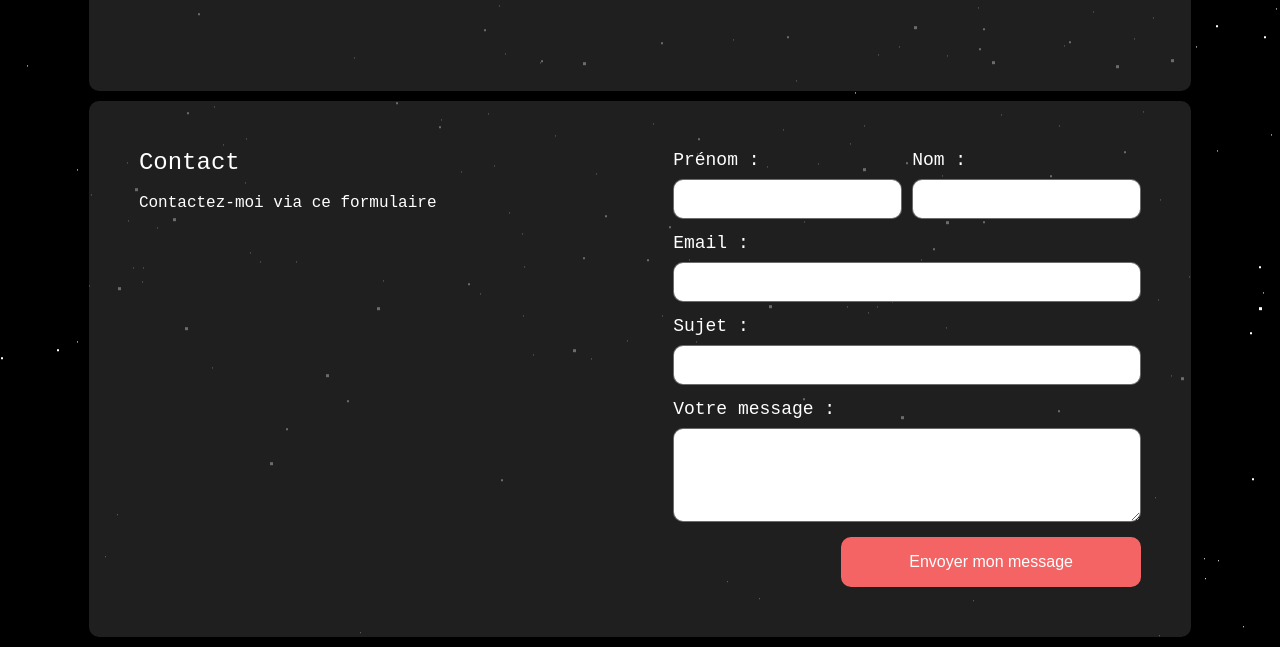
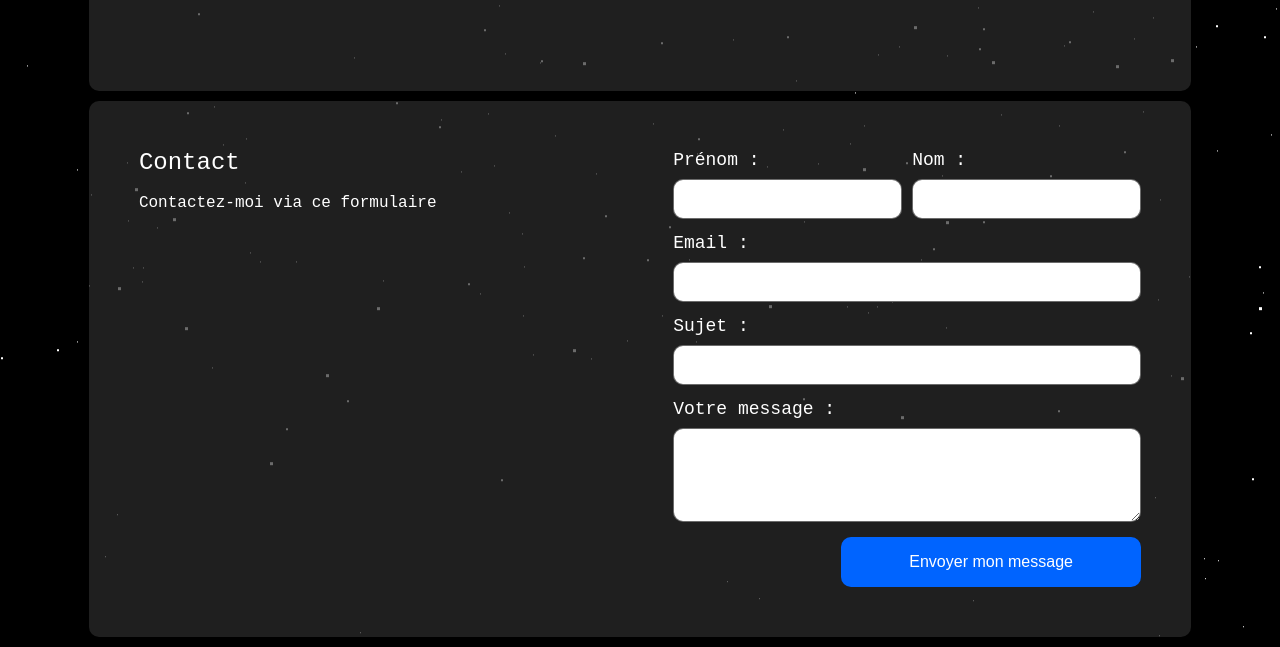
Before and after one commit to guillaumedebas/Portfolio, an Astro site: page / in a window 1280 px wide. Shown: the part 1390-2037 px from the top of the page. Built offline with nearby package versions, Linux system fonts and the light colour scheme; Astro itself is replaced by a stand-in of ours.

Commit message:
contact button modification

```diff
--- a/src/section/Contact/Contact.scss
+++ b/src/section/Contact/Contact.scss
@@ -90,7 +90,7 @@
 	      border: none;
     	  outline: none;
         //!
-	      background-color: #f56464;
+	      background-color: $object-color;
         color: white;
        transition: all 0.2s ease-out;
 
--- a/src/utils/_variables.scss
+++ b/src/utils/_variables.scss
@@ -1,3 +1,4 @@
 $background-color: rgba(45, 45, 45, 0.7);
 $element-color: #ffffff;
+$object-color: #0064ff;
 $hover-color:  #002670;
```
